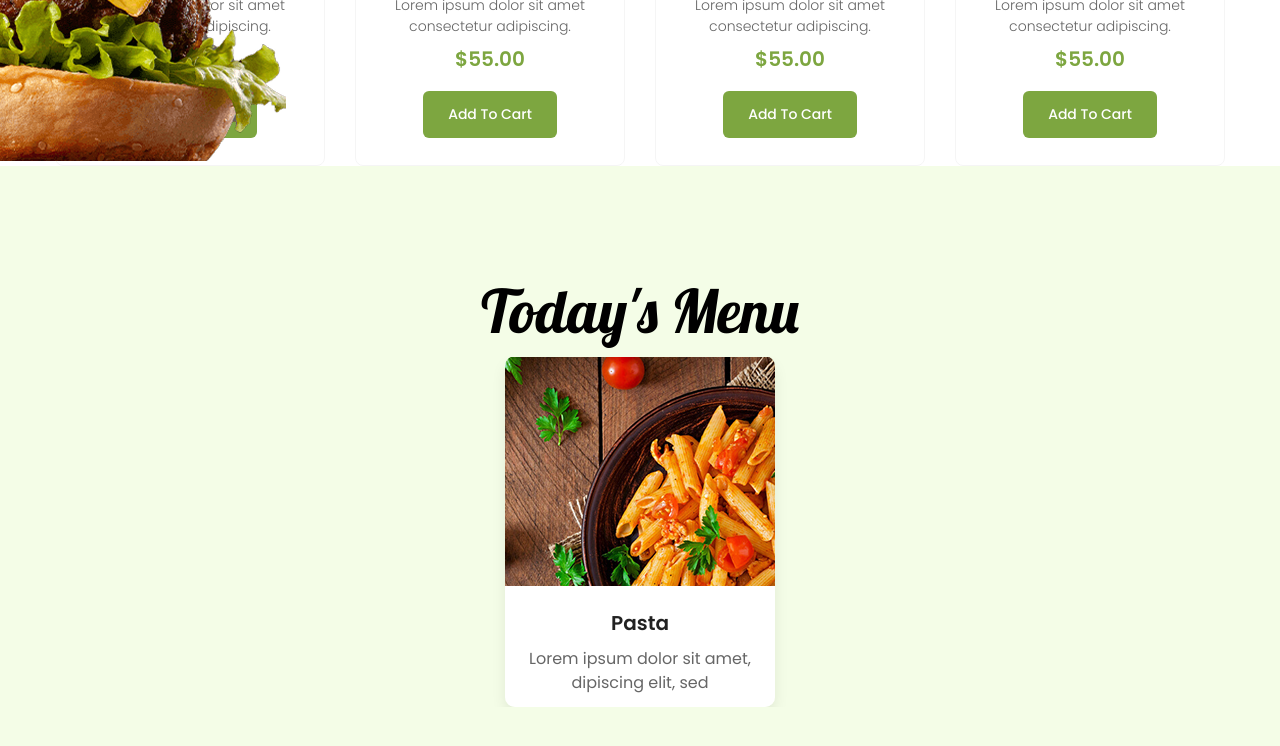
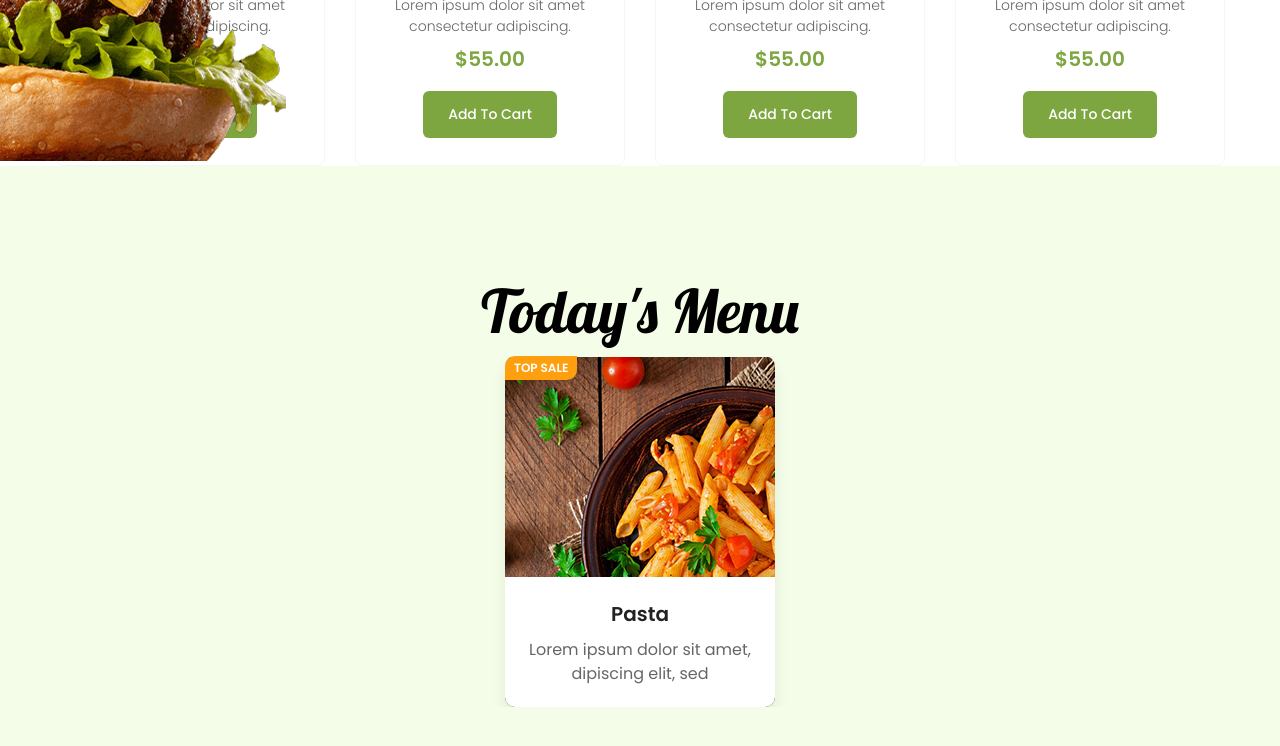
Before and after one commit to Nahid-hasan-web/swigo, a React (Vite) app: page / in a window 1280 px wide. Shown: the part 1289-2035 px from the top of the page. Built offline with nearby package versions, Linux system fonts and the light colour scheme.

Commit message:
add hover effect

```diff
--- a/src/components/Todays_menu.jsx
+++ b/src/components/Todays_menu.jsx
@@ -6,12 +6,13 @@ const Todays_menu = () => {
     <section className='bg-[#F4FDE7] pt-[60px] pb-[393px] lg:pt-[100px] '>
         <div className="container">
             <CommonHead CommonHead={"Today's Menu"} />
-            <div className='nahid_todays_menu_row flex gap-[30px] justify-center ronded-[10px] overflow-hidden'>
-                <div className="singelmenu_item   w-[270px] h-[351px] rounded-[10px]  overflow-hidden shadow-[0px_8px_16px_-2px_rgba(0,_0,_0,_0.1)] ">
-                    <div className='w-full h-[230px] overflow-hidden '>
+            <div className='nahid_todays_menu_row flex gap-[30px] justify-center ronded-[10px] overflow-hidden '>
+                <div className="singelmenu_item relative group   w-[270px] h-[351px] rounded-[10px]  overflow-hidden shadow-[0px_8px_16px_-2px_rgba(0,_0,_0,_0.1)] ">
+                    <div className='w-full overflow-hidden relative'>
                         <img src={pasta} alt="pasta" />
+                        <div className="topslae  px-[9px] py-[3px] bg-[#FE9F10] absolute top-0 left-0 text-[12px] font-poppins font-semibold text-[#fff] rounded-br-[10px]">TOP SALE</div>
                     </div>
-                    <div className=' w-full h-[121px] bg-white pt-[23px] '>
+                    <div className=' w-full h-[130px] bg-white pt-[23px] absolute bottom-[0] left-0 duration-[.7s] group-hover:bottom-[-100%] '>
                         <h2 className='text-xl font-semibold font-poppins text-[#222222] text-center mb-[10px]'>Pasta</h2>
                         <p className=' text-[16px] font-normal font-poppins text-[#666666] text-center'>Lorem ipsum dolor sit amet,
                         dipiscing elit, sed</p>
```
